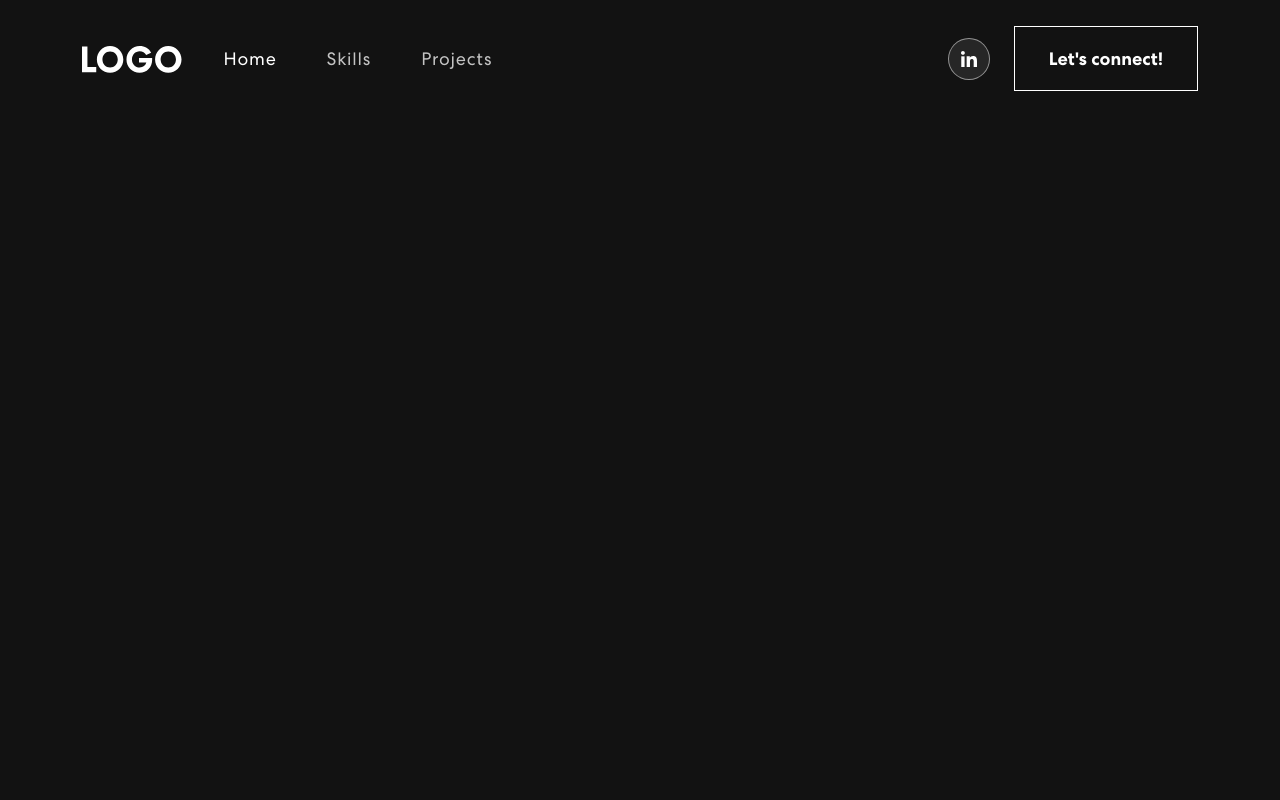
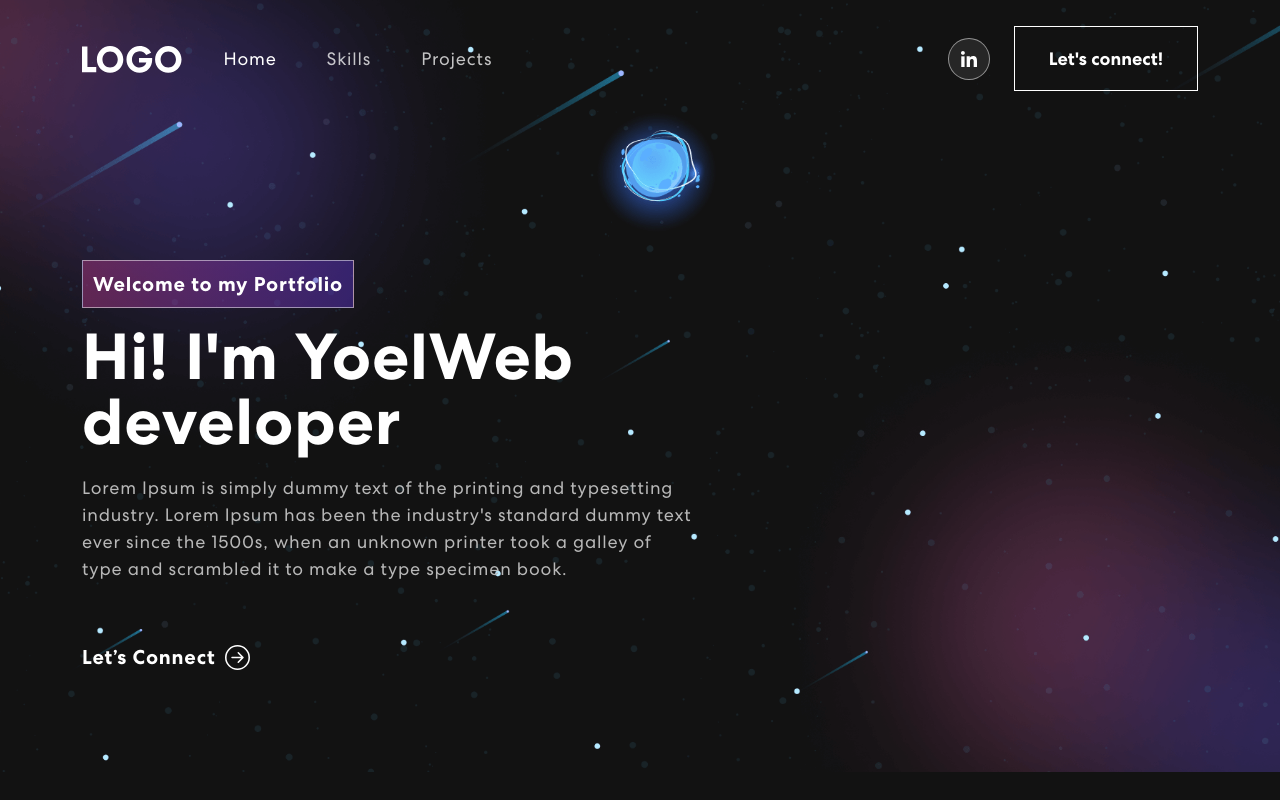
Before and after one commit to yoesk8/react-portfolio, a React (Create React App) app in the folder portfolio-react/: page / in a window 1280 px wide. Built offline with nearby package versions, Linux system fonts and the light colour scheme.

Commit message:
Installed react bootstrap icons and created banner component

```diff
--- a/portfolio-react/package.json
+++ b/portfolio-react/package.json
@@ -9,6 +9,7 @@
     "bootstrap": "^5.3.2",
     "react": "^18.2.0",
     "react-bootstrap": "^2.9.0",
+    "react-bootstrap-icons": "^1.10.3",
     "react-dom": "^18.2.0",
     "react-scripts": "5.0.1",
     "web-vitals": "^2.1.4"
--- a/portfolio-react/src/App.js
+++ b/portfolio-react/src/App.js
@@ -1,13 +1,15 @@
 import './App.css';
-import BasicExample from './components/BasicExample';
 import 'bootstrap/dist/css/bootstrap.min.css';
+import MyNavbar from './components/MyNavbar';
+import Banner from './components/Banner';
 
 
 
 function App() {
   return (
     <div className="App">
-      <BasicExample/>
+      <MyNavbar/>
+      <Banner/>
     </div>
   );
 }
--- /dev/null
+++ b/portfolio-react/src/components/Banner.js
@@ -0,0 +1,24 @@
+import React from 'react'
+import { Container, Row, Col} from "react-bootstrap"
+import { ArrowRightCircle } from "react-bootstrap-icons"
+
+const Banner = () => {
+  return (
+    <section className='banner' id='home'>
+        <Container>
+            <Row className='align-items-center'>
+                <Col xs={12} md={6} xl={7}>
+                <span className="tagline">Welcome to my Portfolio</span>
+                <h1>{`Hi! I'm Yoel`}<span className="wrap">Web developer</span></h1>
+                  <p>Lorem Ipsum is simply dummy text of the printing and typesetting industry. Lorem Ipsum has been the industry's standard dummy text ever since the 1500s, when an unknown printer took a galley of type and scrambled it to make a type specimen book.</p>
+                  <button onClick={() => console.log('connect')}>Let’s Connect <ArrowRightCircle size={25} /></button>
+                </Col>
+            </Row>
+        </Container>
+
+
+    </section>
+  )
+}
+
+export default Banner
--- a/portfolio-react/src/components/BasicExample.js
+++ b/portfolio-react/src/components/MyNavbar.js
@@ -5,7 +5,7 @@
 import logo from '../assets/img/logo.svg';
 import navIcon1 from '../assets/img/nav-icon1.svg';
 
-function BasicExample() {
+function MyNavbar() {
   const [activeLink, setActiveLink] = useState('home')
   const [scrolled, setScrolled] = useState(false)
 
@@ -53,4 +53,4 @@
   );
 }
 
-export default BasicExample;
+export default MyNavbar;
```
Also changed, not shown: 1 other file (tests, documents, lock files or other folders).
